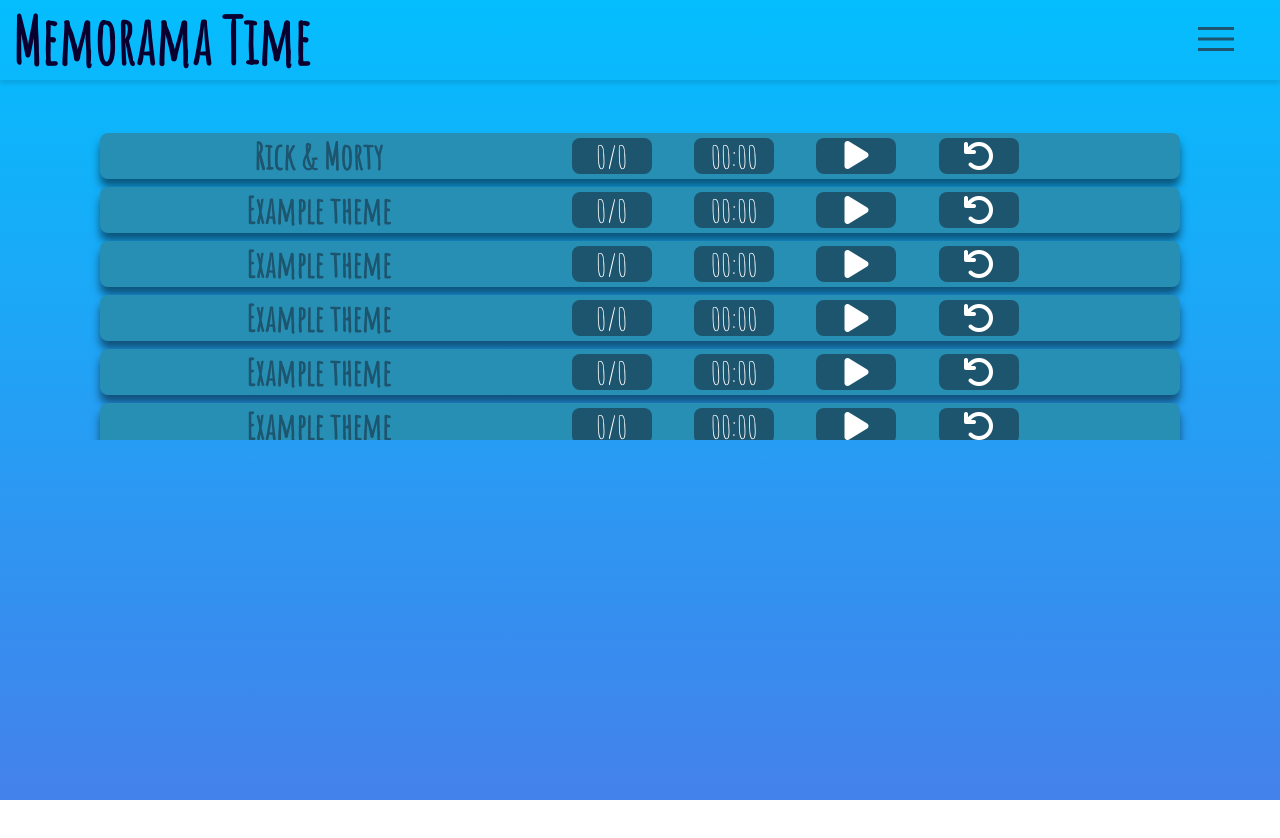
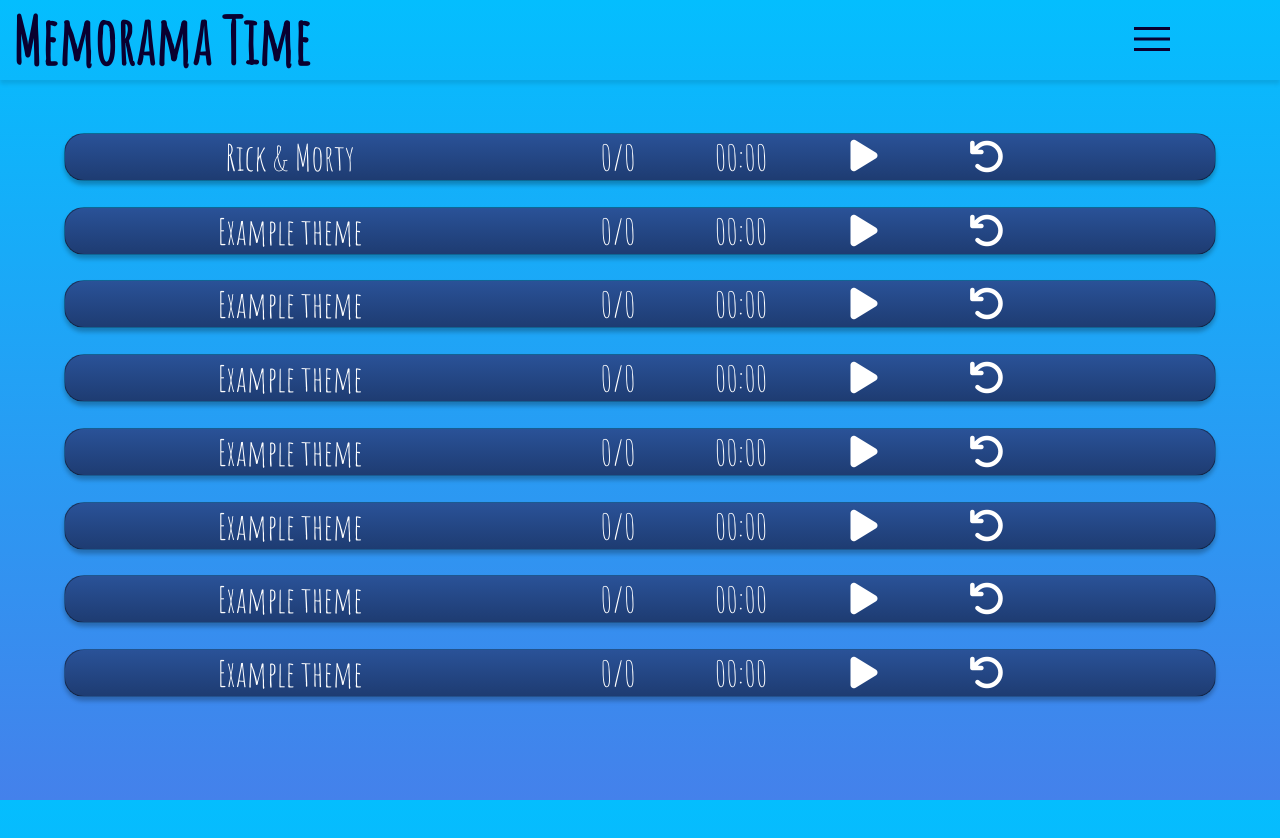
Before and after one commit to deiviiss/memorama-js, a website: page src/home.html in a window 1280 px wide. Before the commit the page ends 800 px from the top, so only its background shows below. Drawn offline with Linux system fonts and the light colour scheme.

Commit message:
style: :lipstick: Update home.css to improve usability
Changes of variables, colors, structure and delete of media-querys

```diff
--- a/src/styles/home.css
+++ b/src/styles/home.css
@@ -1,19 +1,17 @@
 @import url('https://fonts.googleapis.com/css2?family=Amatic+SC&display=swap');
 
 :root {
-  --blue: #288FB4;
-  --complementary: #1D556F;
-  --beige: #EFDDB2;
-  --red: #FA360A;
-  --black: #000000;
-  --dark-blue: #090030;
-  --dark-complementary: #0C3C78;
-  --dark-font: #04879C;
-  --red-dark: #F30A49;
+  --bg-primary: linear-gradient(to top, #4481eb 0%, #04befe 100%) fixed no-repeat;
+  --bg-secundary: linear-gradient(to top, #1e3c72 0%, #1e3c72 1%, #2a5298 100%) fixed no-repeat;
+  --bg-modal: linear-gradient(to top, #ffa366 0%, #f4cda5 100%) fixed no-repeat;
+  --bg-card: linear-gradient(-60deg, #ff5858 0%, #f09819 100%) fixed no-repeat;
+  --complementary-dark: #090030;
+  --complementary-light: #ffff;
   --sm: 1.6rem;
   --md: 3.6rem;
   --lg: 6.4rem;
 }
+
 
 * {
   box-sizing: border-box;
@@ -27,10 +25,7 @@ html {
 }
 
 body {
-  background-image: linear-gradient(to top, #4481eb 0%, #04befe 100%);
-  /*Degradado 106 Party Bliss*/
-  background-repeat: no-repeat;
-  background-attachment: fixed;
+  background: var(--bg-primary);
   background-size: cover;
   height: 100vh;
 }
@@ -54,18 +49,21 @@ header .logo {
   line-height: 8.1rem;
   text-align: left;
   padding-left: 1.2rem;
-  color: var(--dark-blue)
+  color: var(--complementary-dark)
 }
 
 .menu {
   width: 20%;
   display: flex;
   justify-content: space-around;
+  position: relative;
 }
+
 
 button {
   background-color: transparent;
   border: 0;
+  cursor: pointer;
 }
 
 .menu button {
@@ -75,41 +73,41 @@ button {
 }
 
 svg {
-  fill: var(--complementary);
+  fill: var(--complementary-dark);
 }
 
 p {
   font-size: var(--md);
-  color: var(--complementary);
-  font-weight: 800;
+  color: var(--complementary-light);
 }
 
 main {
+  height: 100vh;
   display: flex;
   justify-content: center;
 }
 
 a {
-  color: #ffffff;
+  color: var(--complementary-light);
 }
 
 .information-container {
-  width: 90%;
-  height: auto;
-  padding: 2rem;
-  margin: 2rem;
+  width: 100%;
+  height: 80%;
   background: transparent;
+  display: flex;
+  justify-content: center;
 }
 
 .themes-container {
+  width: 90%;
+  height: 100%;
   display: flex;
   flex-direction: column;
-  justify-content: center;
+  justify-content: space-around;
   align-items: center;
-  height: 16rem;
-  padding-top: 2rem;
+  padding-top: 4rem;
   padding-bottom: 1rem;
-  overflow-y: scroll;
 }
 
 .theme-container {
@@ -117,18 +115,19 @@ a {
   flex-direction: row;
   justify-content: space-evenly;
   align-items: center;
-  width: 90%;
-  height: 8rem;
-  margin: .4rem;
-  padding: 0 .8rem;
-  background-color: var(--blue);
-  border-radius: .8rem;
-  filter: drop-shadow(0px 8px 4px rgba(0, 0, 0, 0.5));
+  width: 100%;
+  height: 4.8rem;
+  background: var(--bg-secundary);
+  background-size: cover;
+  color: var(--complementary-light);
+  border: 0.1rem solid rgba(0, 0, 0, 0.4);
+  box-shadow: 0rem 0.4rem 0.4rem rgba(0, 0, 0, 0.25);
+  border-radius: 2rem;
 }
 
 .theme-container p {
   display: flex;
-  font-size: var(--sm);
+  font-size: var(--md);
   width: 20rem;
   justify-content: center;
 }
@@ -148,8 +147,9 @@ a {
   height: 80%;
   align-items: center;
   justify-content: center;
-  background-color: var(--complementary);
-  color: #ffffff;
+  background-color: transparent;
+  color: var(--complementary-light);
+  font-size: var(--md);
   border-radius: .8rem;
 }
 
@@ -157,84 +157,16 @@ a {
   display: none;
 }
 
-/*Media Query */
-@media screen and (min-width: 270px) {
-  .themes-container {
-    padding-top: 10rem;
-  }
-}
-
-@media screen and (min-width: 360px) {
-
-  .themes-container {
-    padding-top: 12rem;
-  }
-}
-
-@media screen and (min-width: 410px) {
-  .themes-container {
-    padding-top: 10rem;
-  }
-}
+/* Media Query */
 
 @media screen and (min-width: 640px) {
-  .menu {
-    width: 10%;
-  }
-
   header .logo {
     font-size: var(--lg);
-  }
-
-  .theme-menu div,
-  .theme-menu button {
-    width: 8rem;
-  }
-}
-
-@media screen and (min-width: 670px) {
-  .themes-container {
-    height: 22rem;
-  }
-
-  .theme-container p {
-    font-size: 2rem;
-  }
-
-  .theme-menu div,
-  .theme-menu button {
-    width: 6rem;
-    font-size: 2rem;
-  }
-}
-
-@media screen and (min-width: 690px) {
-  .information-container {
-    width: 100%;
-  }
-
-  .themes-container {
-    height: 24rem;
   }
 }
 
 @media screen and (min-width: 860px) {
-  .themes-container {
-    padding-top: 14rem;
-    height: 32rem;
-  }
-
-  .theme-container p {
-    font-size: var(--md);
-  }
-
   .theme-menu div {
     display: flex;
   }
-
-  .theme-menu div,
-  .theme-menu button {
-    width: 8rem;
-    font-size: 3.2rem;
-  }
 }
```
